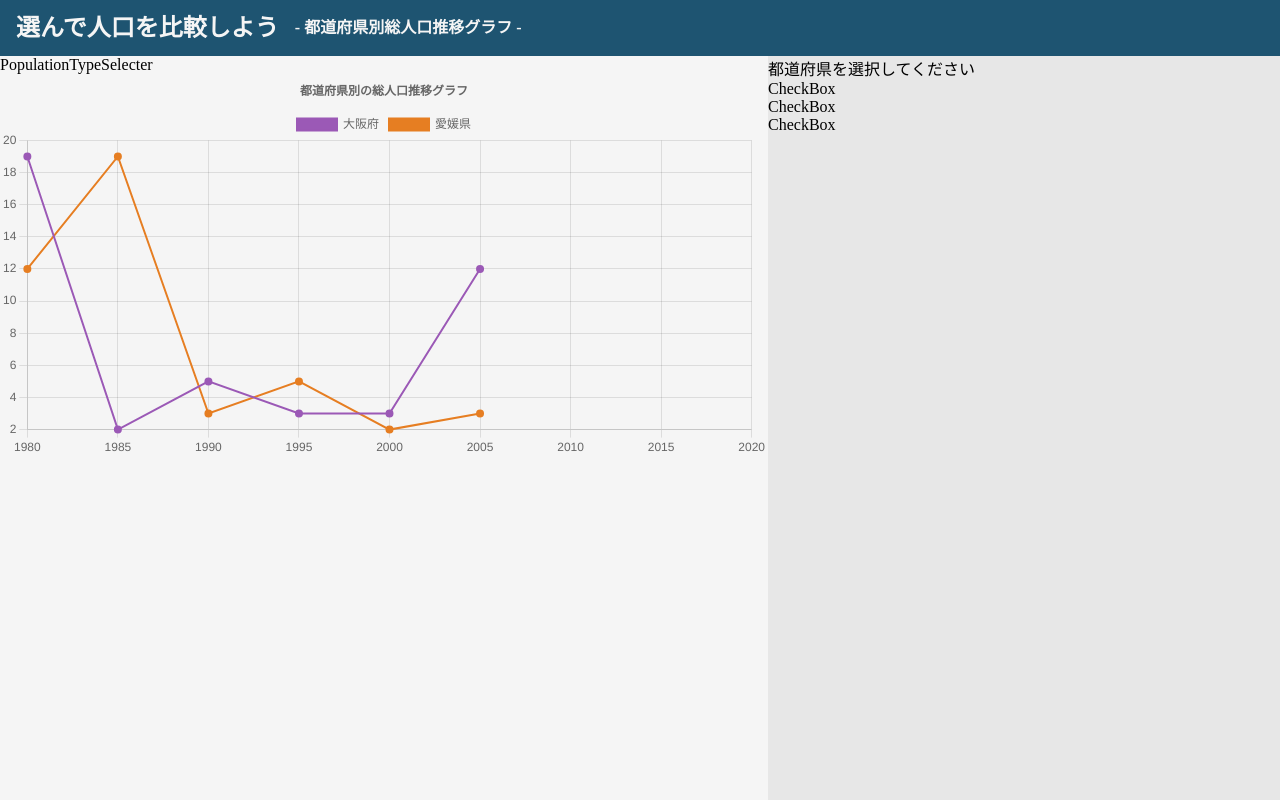
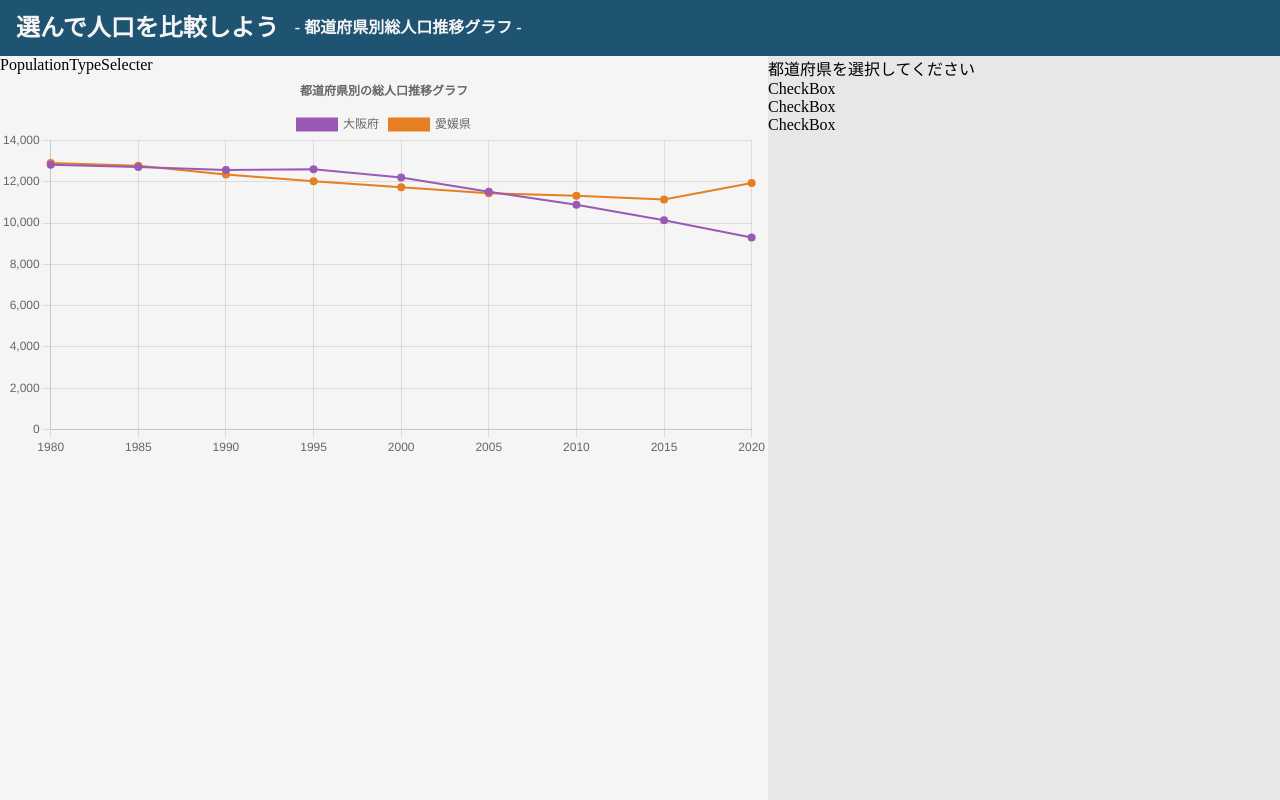
Before and after one commit to YukaChoco/population-graph, a Next.js app: page / in a window 1280 px wide. Built offline with nearby package versions, Linux system fonts and the light colour scheme; no server answers.

Commit message:
ダミーデータを用意してそれらを表示

```diff
--- a/src/components/PopulationGraph.tsx
+++ b/src/components/PopulationGraph.tsx
@@ -45,26 +45,33 @@ const labels = [
   '2015',
   '2020',
 ];
-console.log(labels);
 
-export const graphData = {
-  labels,
-  datasets: [
+const popultationData = [
   {
     label: '大阪府',
-      data: [19, 2, 5, 3, 3, 12],
+    data: [
+      12817, 12707, 12571, 12602, 12199, 11518, 10888, 10133, 9302, 8431, 7610,
+      6816, 6048, 5324,
+    ],
     backgroundColor: ['#9b59b6'],
     borderColor: ['#9b59b6'],
     borderWidth: 2,
   },
   {
     label: '愛媛県',
-      data: [12, 19, 3, 5, 2, 3],
+    data: [
+      12906, 12769, 12346, 12019, 11728, 11442, 11321, 11144, 11936, 1822, 1705,
+      1593, 1513, 1443,
+    ],
     backgroundColor: ['#e67e22'],
     borderColor: ['#e67e22'],
     borderWidth: 2,
   },
-  ],
+];
+
+export const graphData = {
+  labels,
+  datasets: popultationData,
 };
 
 export default function PopulationGraph() {
```
Lines whose indentation alone changed are shown as unchanged.
